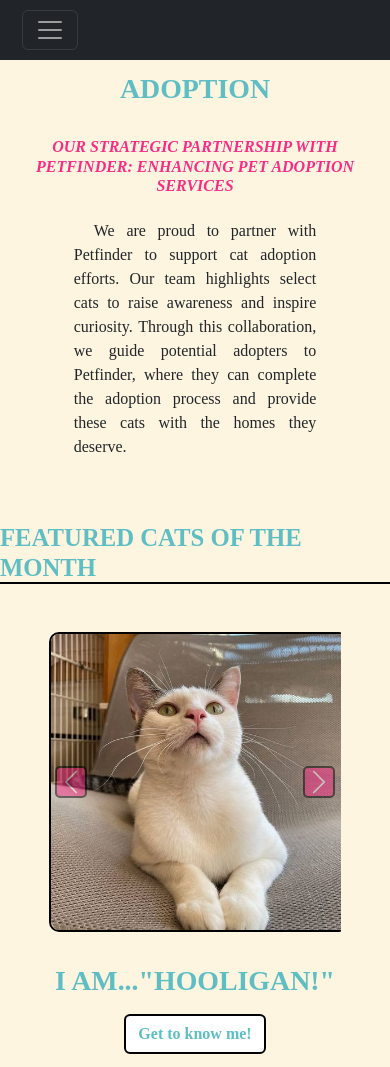
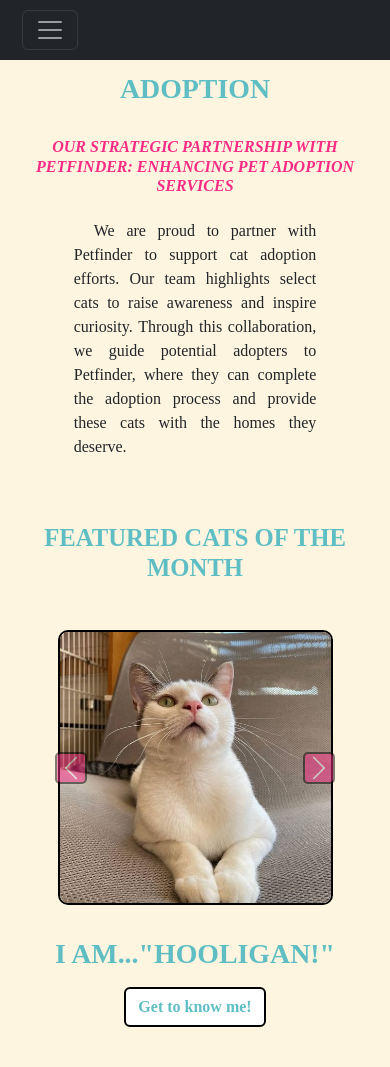
Before and after one commit to aKoolKev/Kafe-Tower-Website, a plain HTML site: page adopt-page.html in a window 390 px wide. Shown: the top 1067 px of the page. Drawn offline with nearby package versions, Linux system fonts and the light colour scheme; a web font is replaced by a local one.

Commit message:
Editing style sheet for Adopt page.

```diff
--- a/styles.css
+++ b/styles.css
@@ -259,8 +259,12 @@ h1, h2, h3, h4, h5, h6{
 
     /* ADOPT PAGE BREAKPOINT */
     .adopt-page-carousel-img{
-        width: 300px;
+        width: 275px;
         height: auto;
+    }
+    .featured-cat-heading{
+        text-align: center;
+        border-bottom: none;
     }
 }
 
```
